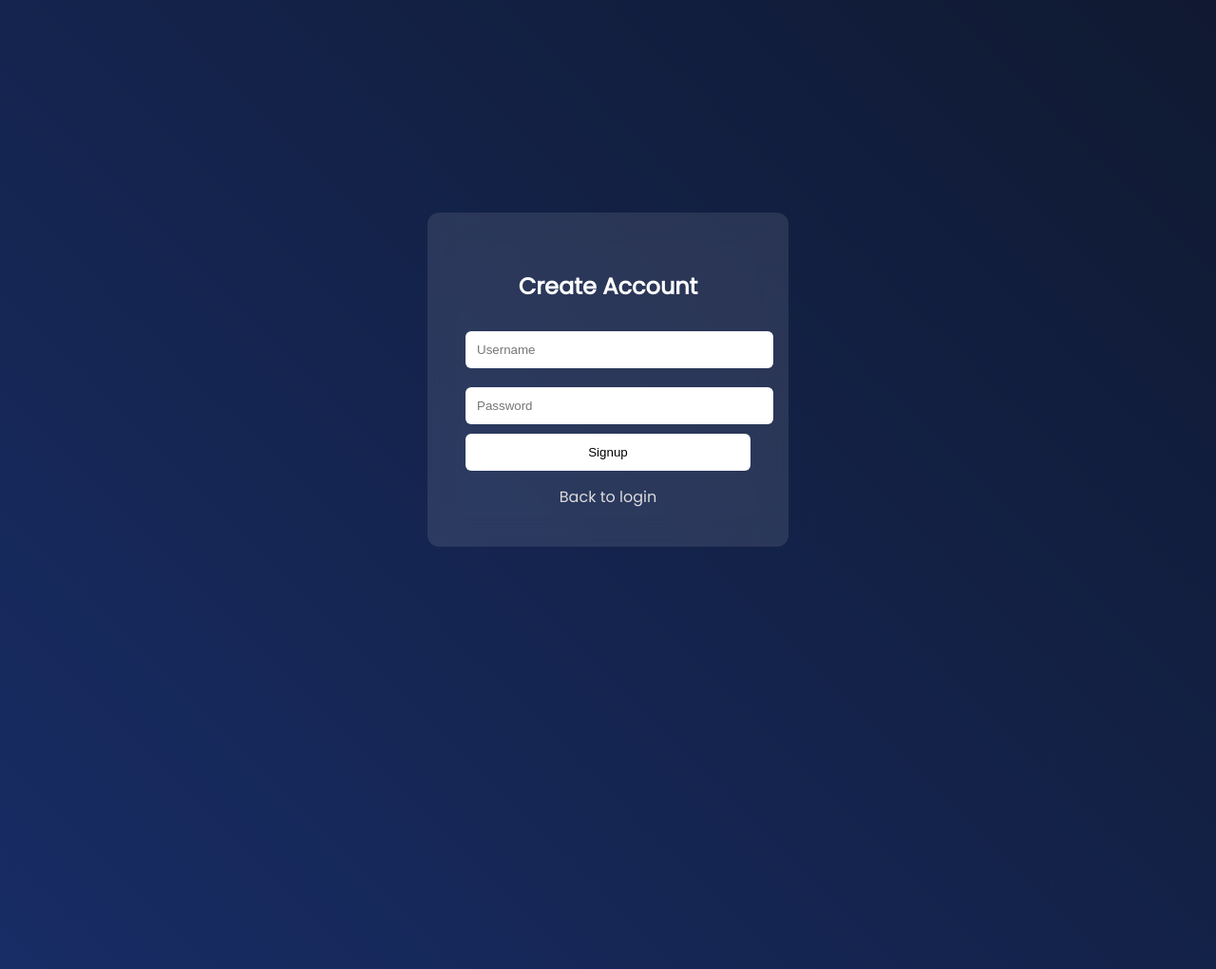
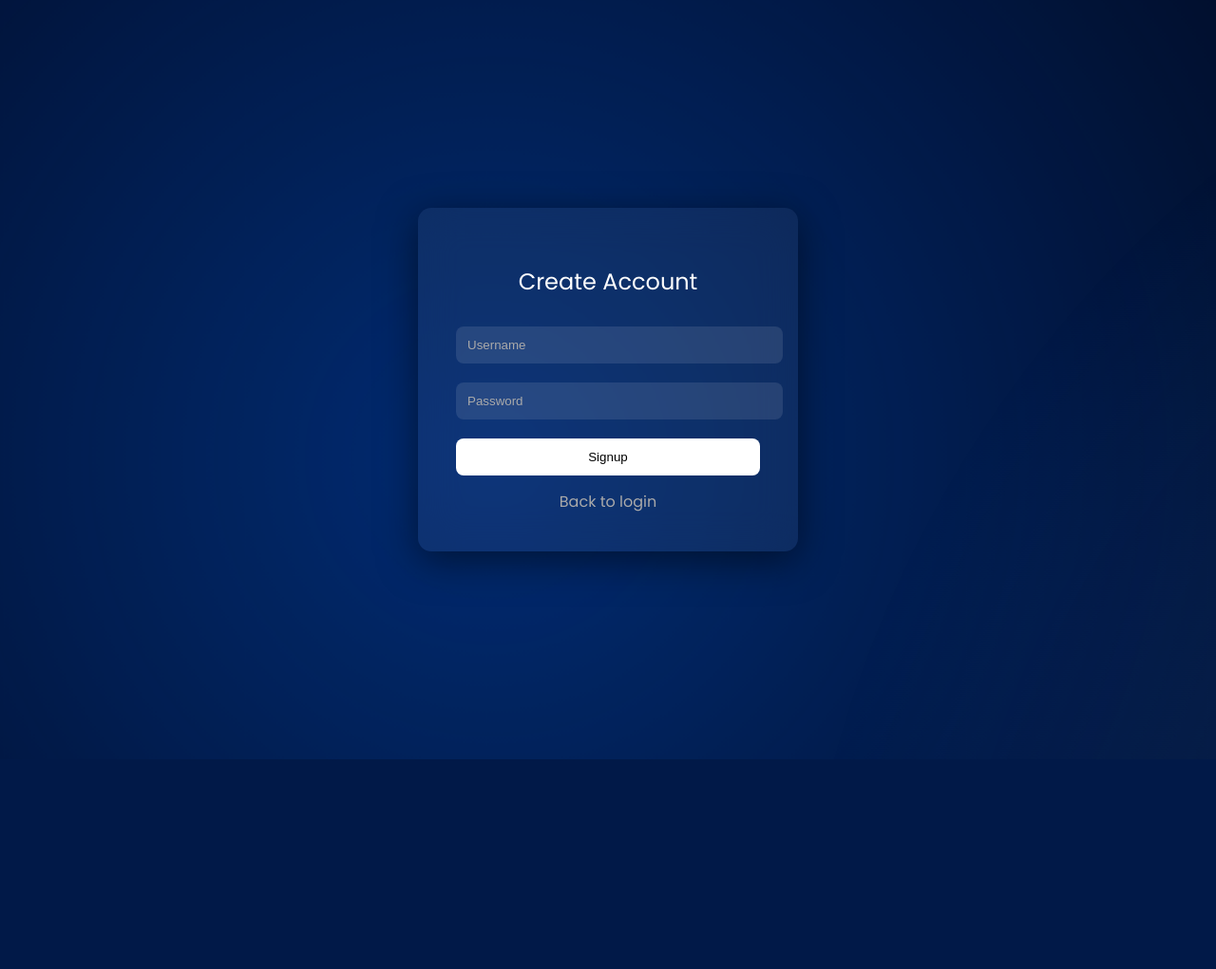
Before and after one commit to priyaanshsapru78-a11y/cloud-leak-analyzer, a Flask app: page /signup in a window 1280 px wide; the page is wider, and only the part inside the window is pictured. Shown: that part at 95% size. After the commit the page ends 800 px from the top of that part, so only its background shows below. Run offline with Flask 3, Linux system fonts and the light colour scheme.

Commit message:
Update signup.html

```diff
--- a/templates/signup.html
+++ b/templates/signup.html
@@ -8,65 +8,102 @@
     <style>
         body {
             margin: 0;
+            height: 100vh;
             font-family: 'Poppins', sans-serif;
+            overflow: hidden;
+            background: #020617;
+        }
+
+        /* BACKGROUND */
+        .bg {
+            position: absolute;
+            width: 100%;
+            height: 100%;
+            overflow: hidden;
+        }
+
+        .bg::before {
+            content: "";
+            position: absolute;
+            width: 200%;
+            height: 200%;
+            background: radial-gradient(circle at 30% 40%, rgba(0, 102, 255, 0.4), transparent 60%);
+            animation: move1 12s ease-in-out infinite;
+        }
+
+        .bg::after {
+            content: "";
+            position: absolute;
+            width: 200%;
+            height: 200%;
+            background: radial-gradient(circle at 70% 60%, rgba(59, 130, 246, 0.3), transparent 60%);
+            animation: move2 14s ease-in-out infinite;
+        }
+
+        @keyframes move1 {
+            0% { transform: translate(0,0); }
+            50% { transform: translate(-10%, -10%); }
+            100% { transform: translate(0,0); }
+        }
+
+        @keyframes move2 {
+            0% { transform: translate(0,0); }
+            50% { transform: translate(10%, 10%); }
+            100% { transform: translate(0,0); }
+        }
+
+        /* CENTER */
+        .container {
+            position: relative;
+            z-index: 10;
             height: 100vh;
             display: flex;
             justify-content: center;
             align-items: center;
-            overflow: hidden;
         }
 
-        body::before {
-            content: "";
-            position: absolute;
-            width: 200%;
-            height: 200%;
-            background: linear-gradient(
-                45deg,
-                #0f172a,
-                #1e3a8a,
-                #0f172a,
-                #2563eb,
-                #0f172a
-            );
-            background-size: 400% 400%;
-            animation: gradientMove 10s ease infinite;
-            z-index: -1;
+        /* GLASS CARD */
+        .box {
+            background: rgba(255,255,255,0.05);
+            backdrop-filter: blur(20px);
+            padding: 40px;
+            border-radius: 14px;
+            color: white;
+            text-align: center;
+            width: 320px;
+            box-shadow: 0 10px 40px rgba(0,0,0,0.5);
         }
 
-        @keyframes gradientMove {
-            0% { transform: translate(0%, 0%); }
-            50% { transform: translate(-25%, -25%); }
-            100% { transform: translate(0%, 0%); }
-        }
-
-        .box {
-            background: rgba(255,255,255,0.1);
-            backdrop-filter: blur(15px);
-            padding: 40px;
-            border-radius: 12px;
-            text-align: center;
-            color: white;
-            width: 300px;
+        h2 {
+            margin-bottom: 20px;
+            font-weight: 500;
         }
 
         input {
             width: 100%;
             padding: 12px;
             margin: 10px 0;
-            border-radius: 6px;
+            border-radius: 8px;
             border: none;
             outline: none;
+            background: rgba(255,255,255,0.1);
+            color: white;
+        }
+
+        input::placeholder {
+            color: #aaa;
         }
 
         button {
             width: 100%;
             padding: 12px;
+            margin-top: 10px;
+            border-radius: 8px;
+            border: none;
             background: white;
             color: black;
-            border: none;
-            border-radius: 6px;
             cursor: pointer;
+            transition: 0.3s;
         }
 
         button:hover {
@@ -74,16 +111,23 @@
         }
 
         a {
-            color: #ddd;
-            text-decoration: none;
+            color: #aaa;
             display: block;
             margin-top: 15px;
+            text-decoration: none;
+        }
+
+        a:hover {
+            color: white;
         }
     </style>
 </head>
 
 <body>
 
+<div class="bg"></div>
+
+<div class="container">
     <div class="box">
         <h2>Create Account</h2>
 
@@ -95,6 +139,7 @@
 
         <a href="/login">Back to login</a>
     </div>
+</div>
 
 </body>
 </html>
```
Lines whose indentation alone changed are shown as unchanged.
